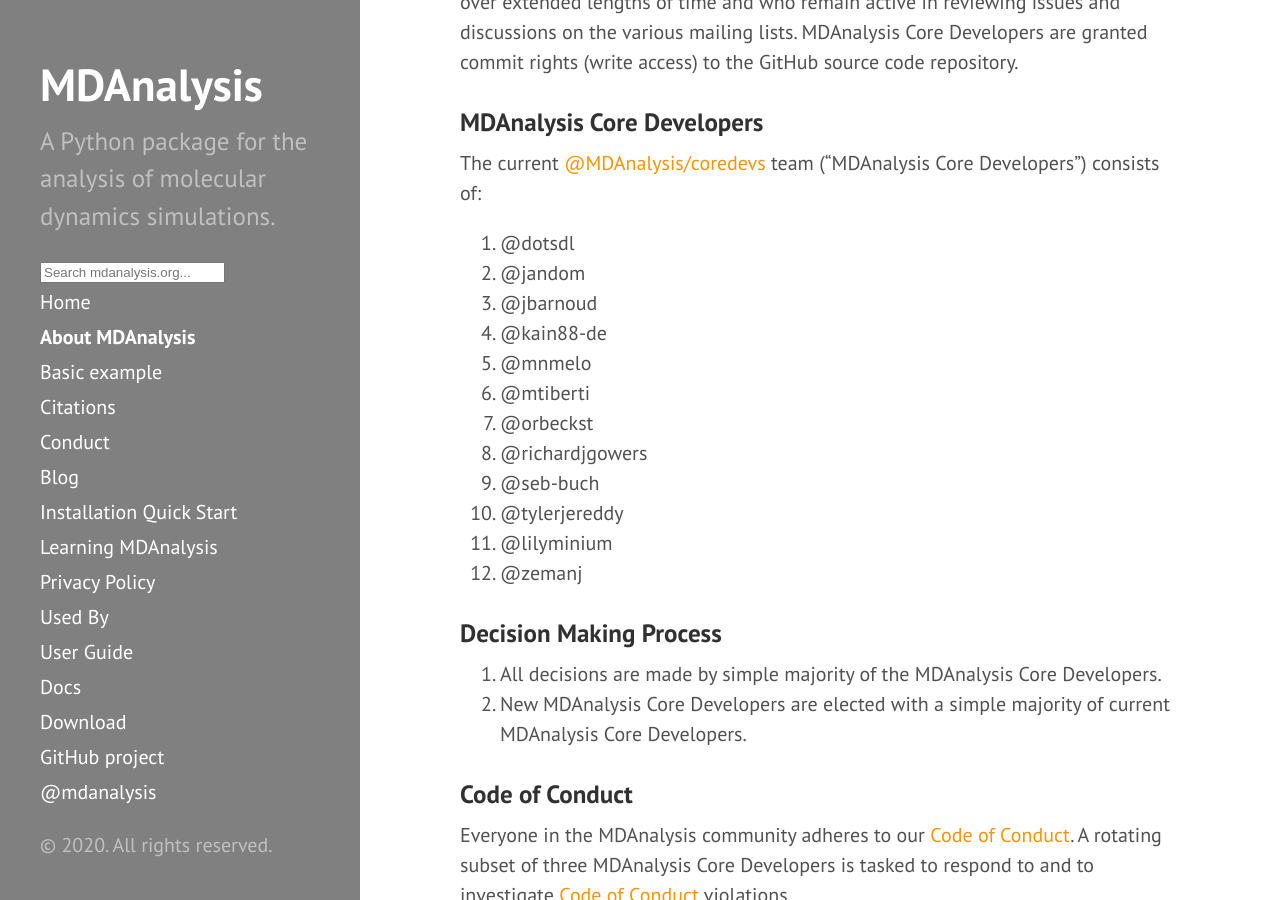
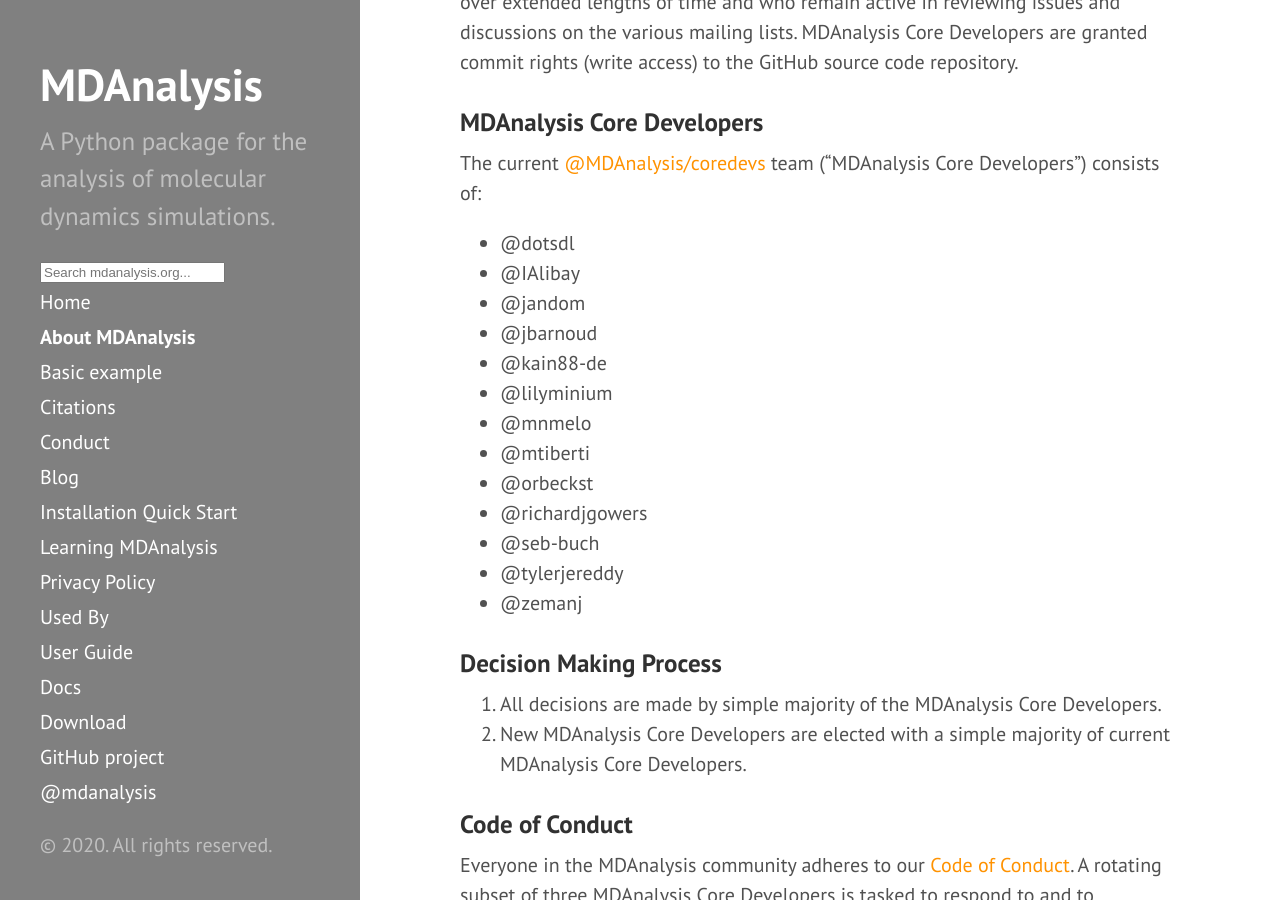
Before and after one commit to MDAnalysis/MDAnalysis.github.io, a Jekyll site: the page built from about.md, in a window 1280 px wide and 900 px high, scrolled down 1056 px. Built offline with Jekyll 4.4.1, drawn with Linux system fonts in a browser that asks for light colours; comment, search, counter and statistics services are not loaded; part of the change alters nothing that is shown.

Commit message:
add @IAlibay as new core developer

```diff
--- a/about.md
+++ b/about.md
@@ -60,18 +60,19 @@ The current
 [@MDAnalysis/coredevs](https://github.com/orgs/MDAnalysis/teams/coredevs/members)
 team ("MDAnalysis Core Developers") consists of:
 
-1. @dotsdl
-2. @jandom
-3. @jbarnoud
-4. @kain88-de
-5. @mnmelo
-6. @mtiberti
-7. @orbeckst
-8. @richardjgowers
-9. @seb-buch
-10. @tylerjereddy
-11. @lilyminium
-12. @zemanj
+- @dotsdl
+- @IAlibay
+- @jandom
+- @jbarnoud
+- @kain88-de
+- @lilyminium
+- @mnmelo
+- @mtiberti
+- @orbeckst
+- @richardjgowers
+- @seb-buch
+- @tylerjereddy
+- @zemanj
 
 
 ### Decision Making Process
```
